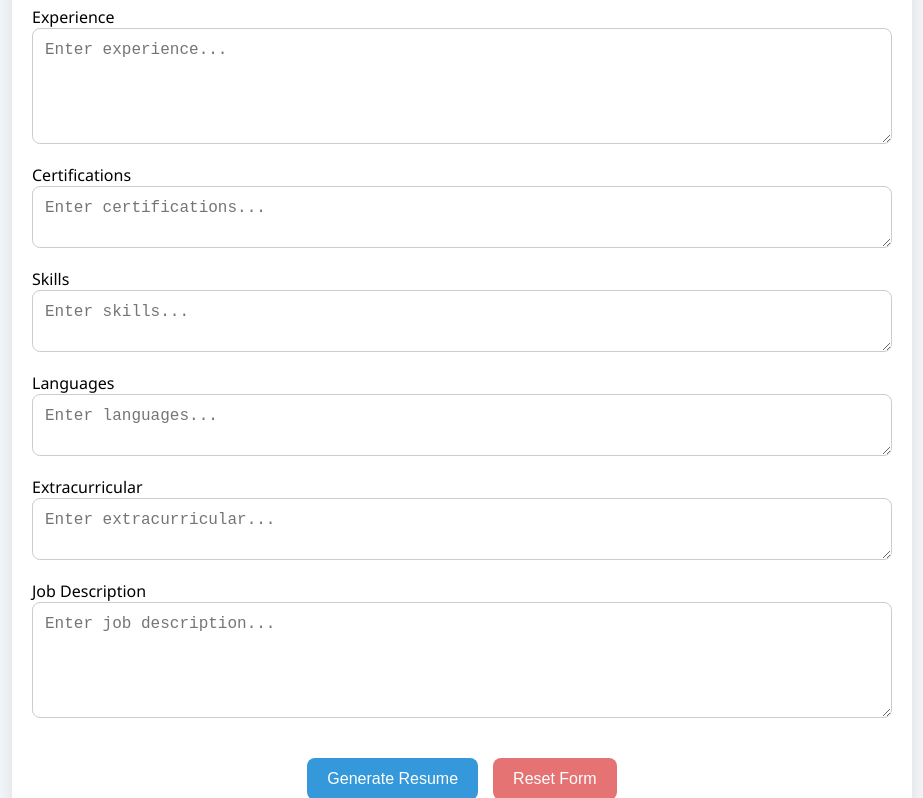
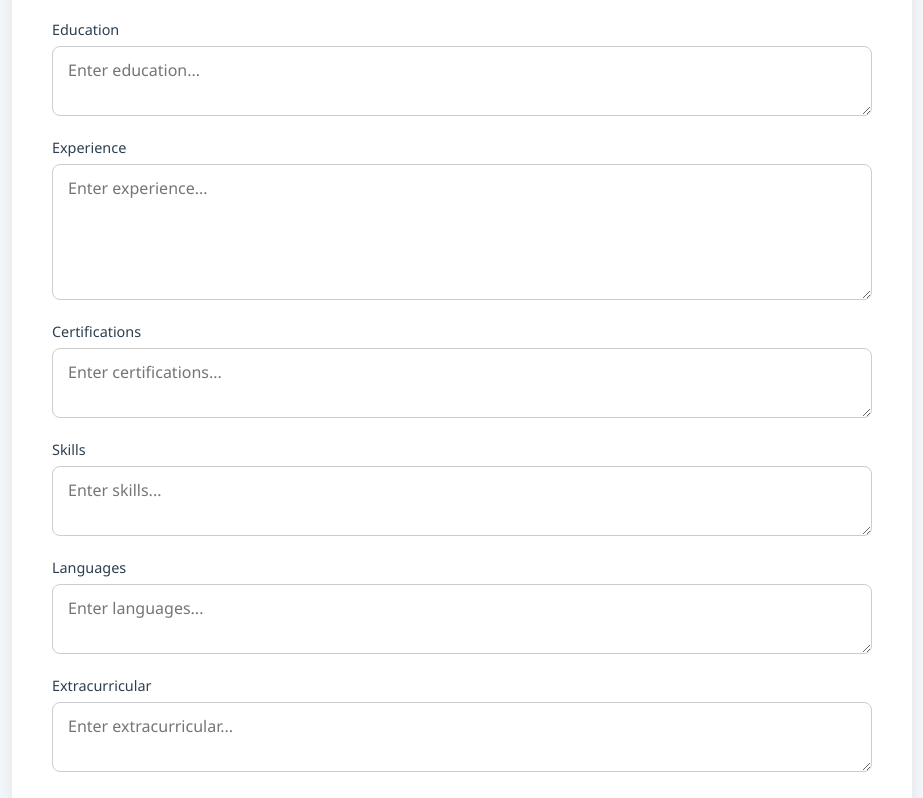
Before and after one commit to ebsenthil/front1, a React (Create React App) app: page / in a window 1280 px wide. Shown: the part 722-1520 px from the top of the page, without its empty margins (178-1101 px from the left). Built offline with nearby package versions, Linux system fonts and the light colour scheme.

Commit message:
Update App.css

```diff
--- a/src/App.css
+++ b/src/App.css
@@ -1,169 +1,373 @@
+/* App.css */
+:root {
+  --primary-color: #3498db; /* A slightly softer blue */
+  --primary-hover: #2980b9;
+  --secondary-color: #2c3e50; /* Dark blue-grey for text */
+  --light-grey: #ecf0f1;
+  --medium-grey: #bdc3c7;
+  --dark-grey: #7f8c8d;
+  --background-color: #f4f7fa;
+  --container-bg: #ffffff;
+  --error-bg: #f8d7da;
+  --error-text: #721c24;
+  --success-bg: #d4edda;
+  --success-text: #155724;
+  --border-radius: 8px;
+  --box-shadow: 0 4px 15px rgba(0, 0, 0, 0.08);
+  --input-border: #ccc;
+  --input-focus-border: var(--primary-color);
+}
+
 body {
   font-family: 'Segoe UI', Tahoma, Geneva, Verdana, sans-serif;
-  background-color: #f4f7fa;
+  background-color: var(--background-color);
   margin: 0;
-  padding: 0;
+  padding: 20px; /* Add padding around the body */
+  color: var(--secondary-color);
+  line-height: 1.6;
 }
 
 /* Global box sizing */
-* {
+*, *::before, *::after {
   box-sizing: border-box;
 }
 
 .container {
   max-width: 900px;
   margin: 30px auto;
-  padding: 20px;
-  background: white;
-  border-radius: 12px;
-  box-shadow: 0 6px 20px rgba(0, 0, 0, 0.1);
+  padding: 30px 40px; /* More padding inside container */
+  background: var(--container-bg);
+  border-radius: var(--border-radius);
+  box-shadow: var(--box-shadow);
+  transition: all 0.3s ease-in-out; /* Smooth transitions */
 }
 
 h1 {
   text-align: center;
-  font-size: 2.5rem;
-  color: #2c3e50;
-  margin-bottom: 10px;
+  font-size: 2.8rem; /* Slightly larger */
+  font-weight: 600; /* Bolder */
+  color: var(--secondary-color);
+  margin-bottom: 5px; /* Reduced margin */
 }
 
 .subheading {
   text-align: center;
-  font-size: 1.2rem;
-  color: #555;
-  margin-bottom: 30px;
+  font-size: 1.1rem; /* Slightly smaller */
+  color: var(--dark-grey);
+  margin-bottom: 40px; /* More space below subheading */
 }
 
-form, .form, .resume-card {
+/* --- Form Styling --- */
+.form {
   display: flex;
   flex-direction: column;
-  gap: 15px;
+  gap: 20px; /* Increased gap */
 }
 
-textarea, input {
-  width: 100%;
-  padding: 12px;
-  border: 1px solid #ccc;
-  border-radius: 8px;
-  font-size: 1rem;
-  resize: vertical;
-  transition: border-color 0.3s;
+.form-field {
+  display: flex;
+  flex-direction: column;
+  gap: 5px;
 }
 
-textarea:focus, input:focus {
-  border-color: #3498db;
-  outline: none;
+.form-field label {
+  font-weight: 500;
+  font-size: 0.9rem;
+  color: var(--secondary-color);
 }
 
+textarea,
+input[type="text"],
+input[type="email"],
+input[type="tel"],
+input[type="url"] {
+  width: 100%;
+  padding: 12px 15px;
+  border: 1px solid var(--input-border);
+  border-radius: var(--border-radius);
+  font-size: 1rem;
+  font-family: inherit; /* Use body font */
+  resize: vertical;
+  transition: border-color 0.3s, box-shadow 0.3s;
+  background-color: #fff; /* Ensure white background */
+}
+
+textarea:focus,
+input[type="text"]:focus,
+input[type="email"]:focus,
+input[type="tel"]:focus,
+input[type="url"]:focus {
+  border-color: var(--input-focus-border);
+  outline: none;
+  box-shadow: 0 0 0 3px rgba(52, 152, 219, 0.2); /* Subtle focus ring */
+}
+
+textarea[required], input[required] {
+    /* Optional: Add a visual cue for required fields */
+    /* border-left: 3px solid var(--primary-color); */
+}
+
+/* --- Button Styling --- */
 button {
-  padding: 12px 20px;
+  padding: 12px 25px;
   border: none;
-  border-radius: 8px;
+  border-radius: var(--border-radius);
   font-size: 1rem;
-  background-color: #3498db;
+  font-weight: 500; /* Medium weight */
   color: white;
   cursor: pointer;
-  transition: background-color 0.3s;
+  transition: background-color 0.3s, transform 0.1s;
+  display: inline-flex; /* Align icon/text if needed */
+  align-items: center;
+  justify-content: center;
+  gap: 8px;
 }
 
 button:hover {
-  background-color: #2980b9;
+  transform: translateY(-2px); /* Slight lift on hover */
+  box-shadow: 0 4px 8px rgba(0, 0, 0, 0.1);
 }
 
+button:active {
+    transform: translateY(0); /* Reset lift on click */
+    box-shadow: none;
+}
+
+
 button:disabled {
-  background-color: #a0c4db;
+  background-color: var(--medium-grey); /* Clearer disabled state */
   cursor: not-allowed;
+   transform: none;
+   box-shadow: none;
+   opacity: 0.7;
+}
+
+.generate-btn, .download-btn {
+  background-color: var(--primary-color);
+}
+.generate-btn:hover, .download-btn:hover {
+  background-color: var(--primary-hover);
 }
 
 .reset-btn {
-  background-color: #e57373;
+  background-color: #e74c3c; /* A stronger red */
+}
+.reset-btn:hover {
+  background-color: #c0392b;
 }
 
-.reset-btn:hover {
-  background-color: #d32f2f;
+.back-btn {
+  background-color: var(--dark-grey);
 }
-
-.download-btn {
-  background-color: #27ae60;
-}
-
-.download-btn:hover {
-  background-color: #1e8449;
+.back-btn:hover {
+  background-color: var(--secondary-color);
 }
 
 .button-group {
   display: flex;
+  flex-wrap: wrap; /* Allow buttons to wrap on smaller screens */
   gap: 15px;
   justify-content: center;
-  margin-top: 20px;
+  margin-top: 30px; /* More space above buttons */
 }
 
+/* --- Resume Preview Card --- */
 .resume-card {
-  padding: 30px;
-  background: #fefefe;
-  border-radius: 12px;
-  box-shadow: 0 6px 18px rgba(0, 0, 0, 0.1);
+  padding: 35px;
+  background: var(--container-bg); /* Consistent background */
+  border-radius: var(--border-radius);
+  box-shadow: var(--box-shadow);
+  margin-top: 30px; /* Space between form/preview transition */
+  border: 1px solid var(--light-grey); /* Subtle border */
 }
 
-.resume-card h2 {
-  text-align: center;
-  font-size: 2rem;
-  margin-bottom: 5px;
+.resume-header {
+    text-align: center;
+    margin-bottom: 20px;
 }
 
-.resume-card .role {
-  text-align: center;
-  font-style: italic;
-  color: #666;
-  margin-bottom: 10px;
+.resume-header label {
+    display: block;
+    font-size: 0.85rem;
+    color: var(--dark-grey);
+    margin-top: 10px;
+    margin-bottom: 3px;
 }
 
-.resume-card .contact {
-  text-align: center;
-  font-size: 0.9rem;
-  color: #555;
-  margin-bottom: 20px;
+
+.edit-field { /* Style for general input fields in preview */
+    border: 1px dashed var(--medium-grey); /* Dashed border to indicate editable */
+    padding: 8px 12px;
+    margin-bottom: 5px;
+    background-color: #fdfdfd; /* Slightly off-white */
 }
+.edit-field:focus {
+    border-style: solid;
+    border-color: var(--input-focus-border);
+    background-color: #fff;
+}
+
+.name-field {
+    font-size: 1.8rem;
+    font-weight: 600;
+    text-align: center;
+    border: none; /* Cleaner look for name */
+    border-bottom: 1px dashed var(--medium-grey);
+    border-radius: 0;
+    margin-bottom: 0;
+}
+.name-field:focus {
+     border-bottom-style: solid;
+     box-shadow: none;
+}
+
+
+.role-field {
+    font-size: 1.2rem;
+    font-style: italic;
+    color: var(--dark-grey);
+    text-align: center;
+    border: none;
+    border-bottom: 1px dashed var(--medium-grey);
+    border-radius: 0;
+    margin-bottom: 15px; /* Space before contact */
+}
+.role-field:focus {
+     border-bottom-style: solid;
+     box-shadow: none;
+}
+
+
+.contact-info {
+    margin-top: 15px;
+    font-size: 0.95rem;
+    color: var(--secondary-color);
+}
+.contact-info label {
+    margin-bottom: 8px;
+}
+.contact-info > div {
+    display: flex;
+    justify-content: center;
+    align-items: center;
+    flex-wrap: wrap;
+    gap: 5px;
+}
+
+.edit-inline { /* For phone, email, linkedin */
+    border: none;
+    border-bottom: 1px dashed var(--medium-grey);
+    padding: 4px 6px;
+    font-size: 0.95rem;
+    background-color: transparent;
+    border-radius: 0;
+    margin: 0 5px; /* Spacing around icons/text */
+}
+.edit-inline:focus {
+    border-bottom-style: solid;
+    border-color: var(--input-focus-border);
+    background-color: #f0f6fc; /* Slight background on focus */
+     box-shadow: none;
+     outline: none;
+}
+
 
 .resume-card hr {
   border: none;
-  border-top: 1px solid #ddd;
-  margin: 20px 0;
+  border-top: 1px solid var(--light-grey); /* Lighter HR */
+  margin: 30px 0; /* More vertical spacing */
 }
 
 .resume-card section {
-  margin-bottom: 20px;
+  margin-bottom: 25px;
 }
 
-.resume-card h3 {
-  font-size: 1.2rem;
-  color: #0d47a1;
-  margin-bottom: 8px;
+.resume-card section h3 {
+  font-size: 1.3rem;
+  font-weight: 600;
+  color: var(--primary-color); /* Use primary color for section headers */
+  margin-bottom: 15px; /* More space below header */
+  border-bottom: 2px solid var(--primary-color); /* Underline effect */
+  padding-bottom: 5px;
+  display: inline-block; /* Limit underline width */
 }
 
-.resume-card p, .resume-card li {
-  font-size: 1rem;
-  line-height: 1.6;
-  color: #333;
+.edit-area { /* Style for textareas in preview */
+    width: 100%;
+    padding: 12px 15px;
+    border: 1px dashed var(--medium-grey);
+    border-radius: var(--border-radius);
+    font-size: 1rem;
+    font-family: inherit;
+    line-height: 1.6;
+    resize: vertical;
+    transition: border-color 0.3s, box-shadow 0.3s;
+    background-color: #fdfdfd;
+}
+.edit-area:focus {
+    border-style: solid;
+    border-color: var(--input-focus-border);
+    outline: none;
+    box-shadow: 0 0 0 3px rgba(52, 152, 219, 0.2);
+    background-color: #fff;
 }
 
-.toast {
-  margin-top: 20px;
-  background-color: #d4edda;
-  color: #155724;
-  font-weight: bold;
-  padding: 12px;
-  border-radius: 6px;
+
+/* --- Toasts & Loaders --- */
+.error-toast, .success-toast, .loader {
+  margin: 20px auto; /* Center horizontally */
+  padding: 15px 20px;
+  border-radius: var(--border-radius);
   text-align: center;
-  animation: fadein 0.5s, fadeout 0.5s 2.5s;
+  font-weight: 500;
+  max-width: 80%; /* Prevent full width */
+  box-shadow: 0 2px 5px rgba(0,0,0,0.1);
 }
 
-/* Toast animation */
-@keyframes fadein {
-  from { opacity: 0; }
-  to { opacity: 1; }
+.error-toast {
+  background-color: var(--error-bg);
+  color: var(--error-text);
+  border: 1px solid var(--error-text);
 }
 
-@keyframes fadeout {
-  from { opacity: 1; }
-  to { opacity: 0; }
+.success-toast {
+  background-color: var(--success-bg);
+  color: var(--success-text);
+  border: 1px solid var(--success-text);
+  animation: fadeIn 0.5s ease-out;
 }
+
+.loader {
+  background-color: var(--light-grey);
+  color: var(--secondary-color);
+  font-style: italic;
+}
+
+/* --- Animations --- */
+@keyframes fadeIn {
+  from { opacity: 0; transform: translateY(-10px); }
+  to { opacity: 1; transform: translateY(0); }
+}
+
+/* --- Responsiveness --- */
+@media (max-width: 768px) {
+  .container {
+    padding: 20px;
+  }
+  h1 {
+    font-size: 2.2rem;
+  }
+  .button-group {
+    flex-direction: column; /* Stack buttons vertically */
+    align-items: stretch; /* Make buttons full width */
+  }
+  .contact-info > div {
+     flex-direction: column;
+     align-items: center;
+     gap: 10px;
+  }
+  .edit-inline {
+    text-align: center;
+    width: 80%; /* Adjust width for stacked view */
+  }
+}
```
